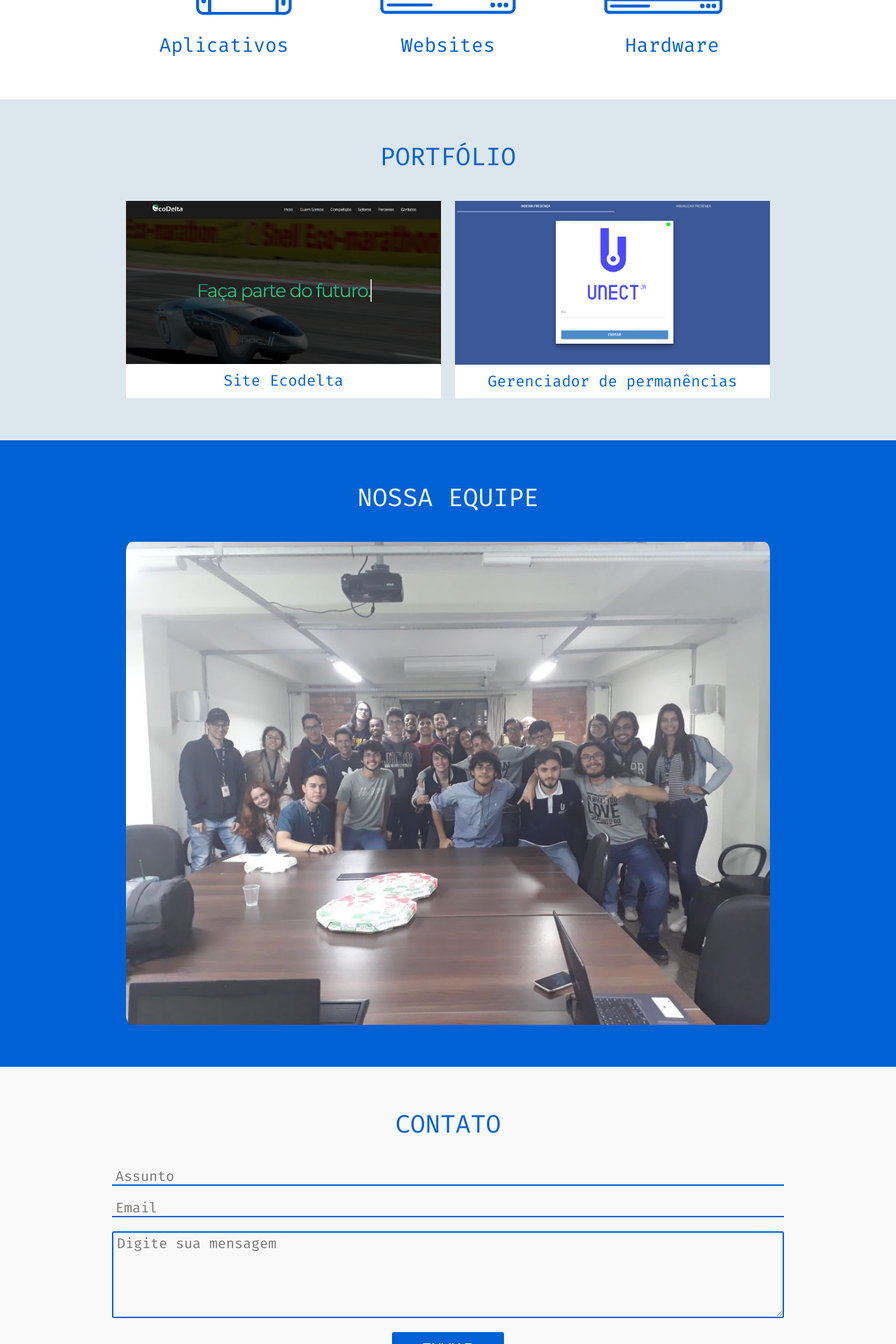
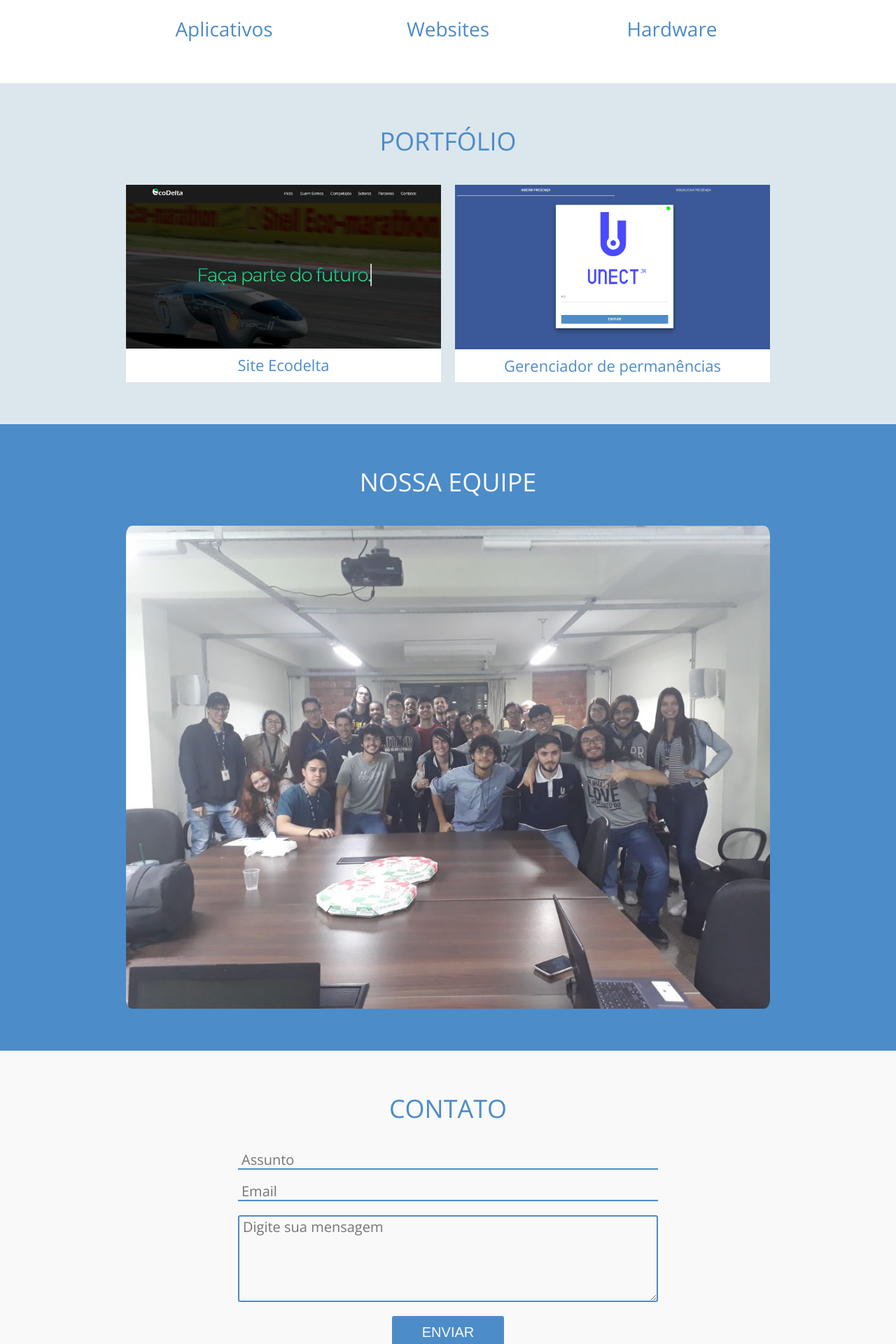
Before and after one commit to UnectJr/UnectJr.github.io, a PHP site: page / in a window 1280 px wide. Shown: the part 1440-3360 px from the top of the page at 70% size. Run offline with PHP 8.4, Linux system fonts and the light colour scheme.

Commit message:
Colors and font

```diff
--- a/css/style.css
+++ b/css/style.css
@@ -78,7 +78,7 @@
 
 section {
   padding: 60px 0;
-  background-color:  #0061d5;
+  background-color:  rgb(76, 140, 201);
 }
 
 .flex-item img {
@@ -118,7 +118,7 @@
     position: absolute;
     top: 0;
     left: 0;
-    background-color: #0061d5;
+    background-color: rgb(76, 140, 201);
     opacity: 0.70;
     z-index: 1; }
   .showcase .brand {
@@ -157,8 +157,8 @@
 }
 
 #navbar.out-top {
-  /* background-color: rgb(14, 105, 183); */
-  background-color: #0061d5;
+  /* background-color: rgb(76, 140, 201); */
+  background-color: rgb(76, 140, 201);
   -webkit-box-shadow: 0px 2px 5px 0px rgba(0,0,0,0.3);
   -moz-box-shadow: 0px 2px 5px 0px rgba(0,0,0,0.3);
   box-shadow: 0px 2px 5px 0px rgba(0,0,0,0.3);
@@ -266,7 +266,7 @@
     width: 150px;
     height: 100vh;
     left: -150px;
-    background-color:  #0061d5;
+    background-color:  rgb(76, 140, 201);
     transition: left .8s ease;
   }
 
@@ -308,7 +308,7 @@
 
 #about h2 {
   margin-bottom: 10px;
-  color: #0061d5;
+  color: rgb(76, 140, 201);
   text-transform: uppercase;
 }
 
@@ -331,13 +331,13 @@
 }
 
 #products h2 {
-  color: #0061d5;
+  color: rgb(76, 140, 201);
   margin-bottom: 40px;
   text-transform: uppercase;
 }
 
 #products h3 {
-  color: #0061d5;
+  color: rgb(76, 140, 201);
 }
 
 @media (max-width: 739px) {
@@ -364,6 +364,10 @@
   #partners .flex-item img {
     max-width: 200px;
   }
+
+  #partners .container .flex-item:last-child {
+    margin-top: 10px;
+  }
 }
 
 /* Portfolio */
@@ -379,7 +383,7 @@
 #portfolio h2 {
   margin-bottom: 40px;
   text-align: center;
-  color: #0061d5;
+  color: rgb(76, 140, 201);
   text-transform: uppercase;
 }
 
@@ -391,7 +395,7 @@
 #portfolio h3 {
   padding: 10px 0;
   text-align: center;
-  color: #0061d5;
+  color: rgb(76, 140, 201);
   font-size: 22px;
 }
 
@@ -422,7 +426,7 @@
 .modal-content ul.list-inline {
   margin-top: 30px;
   margin-bottom: 30px;
-  color: #0061d5;
+  color: rgb(76, 140, 201);
 }
 
 .modal-content img {
@@ -461,7 +465,7 @@
 }
 
 .modal-content h2 {
-  color: #0061d5;
+  color: rgb(76, 140, 201);
   margin-bottom: 30px;
 }
 
@@ -482,7 +486,7 @@
 
 /* Team */
 #team {
-  background-color: #0061d5;
+  background-color: rgb(76, 140, 201);
 }
 
 #team h2 {
@@ -506,24 +510,25 @@
 #contact h2 {
   margin-bottom: 40px;
   text-transform: uppercase;
-  color: #0061d5;
+  color: rgb(76, 140, 201);
 }
 
 #contact .container {
   justify-content: center;
+  max-width: 600px;
 }
 
 /* Para alterar o tamanho mude o font-size do input, text-area */
 #contact .input {
   margin-bottom: 20px;
   border: none;
-  border-bottom: 2px solid #0061d5;
+  border-bottom: 2px solid rgb(76, 140, 201);
   width: 100%;
   font-size: 20px;
 }
 
 #contact textarea {
-  border: 2px solid #0061d5;
+  border: 2px solid rgb(76, 140, 201);
   border-radius: 3px;
   width: 100%;
   font-size: 20px;
@@ -532,44 +537,44 @@
 
 #submit {
   padding: 10px 40px;
-  border: 3px solid #0061d5;
+  border: 3px solid rgb(76, 140, 201);
   font-size: 20px;
   text-transform: uppercase;
-  background-color:  #0061d5;
+  background-color:  rgb(76, 140, 201);
   color: #f8f8f8;
   border-radius: 3px;
 }
 
 #submit:hover  {
-  border: 3px solid #0061d5;
+  border: 3px solid rgb(76, 140, 201);
   background-color: #f8f8f8;
-  color: #0061d5;
+  color: rgb(76, 140, 201);
 }
 
 ::-webkit-input-placeholder { /* Chrome/Opera/Safari */
   padding-top: 5px;
   padding-left: 5px;
-  font-family: 'Fira Mono', monospace;
+  font-family: 'Open Sans', sans-serif;
 }
 ::-moz-placeholder { /* Firefox 19+ */
   padding-top: 5px;
   padding-left: 5px;
-  font-family: 'Fira Mono', monospace;
+  font-family: 'Open Sans', sans-serif;
 }
 :-ms-input-placeholder { /* IE 10+ */
   padding-top: 5px;
   padding-left: 5px;
-  font-family: 'Fira Mono', monospace;
+  font-family: 'Open Sans', sans-serif;
 }
 :-moz-placeholder { /* Firefox 18- */
   padding-top: 5px;
   padding-left: 5px;
-  font-family: 'Fira Mono', monospace;
+  font-family: 'Open Sans', sans-serif;
 }
 
 /* Footer */
 footer {
-  background-color: #0061d5;
+  background-color: rgb(76, 140, 201);
 }
 
 footer img {
@@ -590,8 +595,8 @@
 /* Google Material Design */
 /* https://material.io/design/typography/#type-scale */
 h1, h2, h3, h4, h5, h6 {
-  /* font-weight: bold; */
-  font-family: 'Fira Mono', monospace;
+  /*font-weight: bold;*/
+  font-family: 'Open Sans', sans-serif;
 }
 
 html {
@@ -605,7 +610,7 @@
 }
 
 p, ul, ol {
-  font-family: 'Fira Mono', monospace;
+  font-family: 'Open Sans', sans-serif;
 }
 
 html {
--- a/index.html
+++ b/index.html
@@ -9,7 +9,7 @@
   <!-- CSS -->
   <link rel="stylesheet" type="text/css" href="css/style.css">
   <!-- Google fonts -->
-  <link href="https://fonts.googleapis.com/css?family=Fira+Mono" rel="stylesheet">
+  <link href="https://fonts.googleapis.com/css?family=Open+Sans" rel="stylesheet">
   <!-- favicon -->
   <link rel="shortcut icon" href="img/favicon.png" type="image/png">
 </head>
```
Also changed, not shown: img/services/hardware.svg, img/services/mobile.svg, img/services/web.svg.
